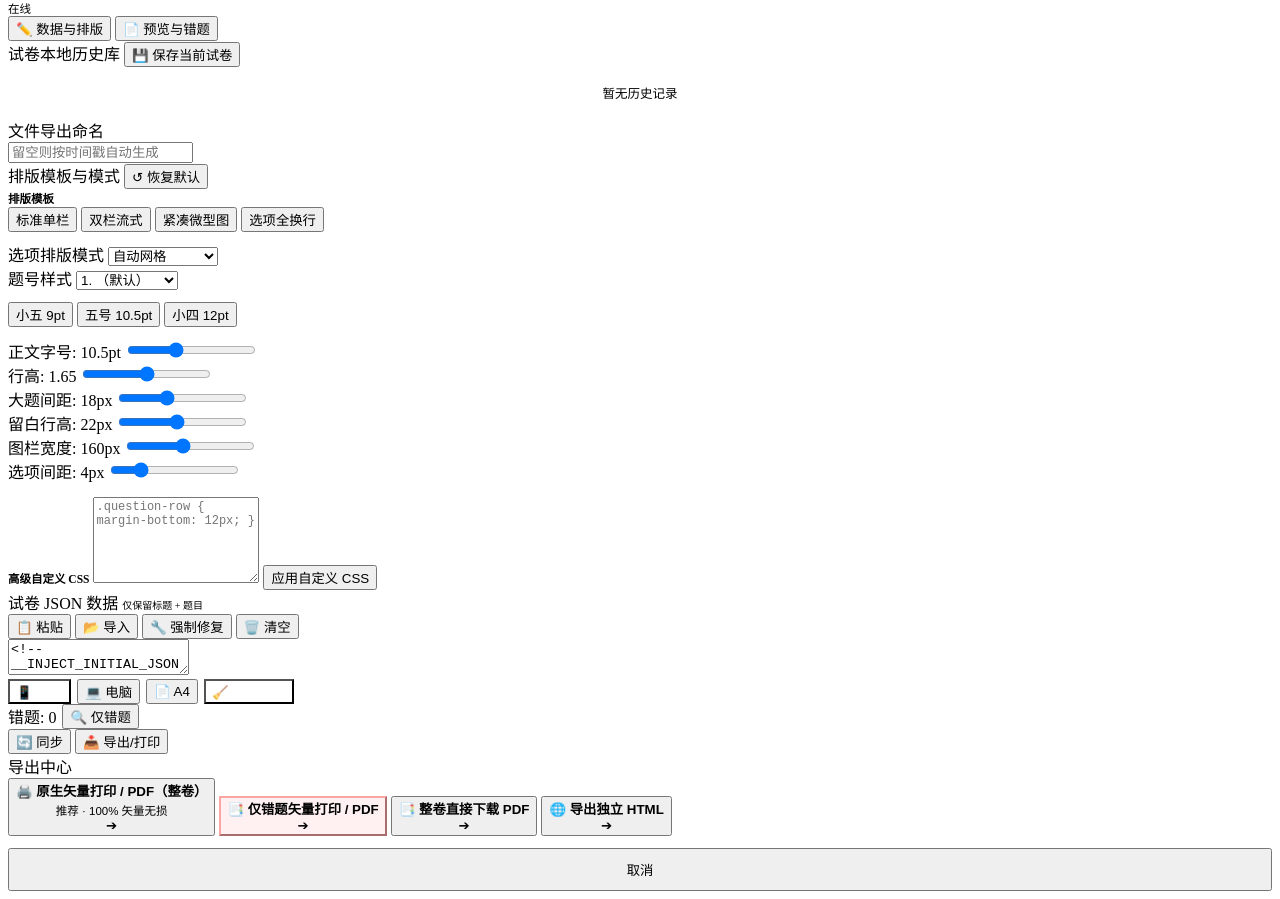
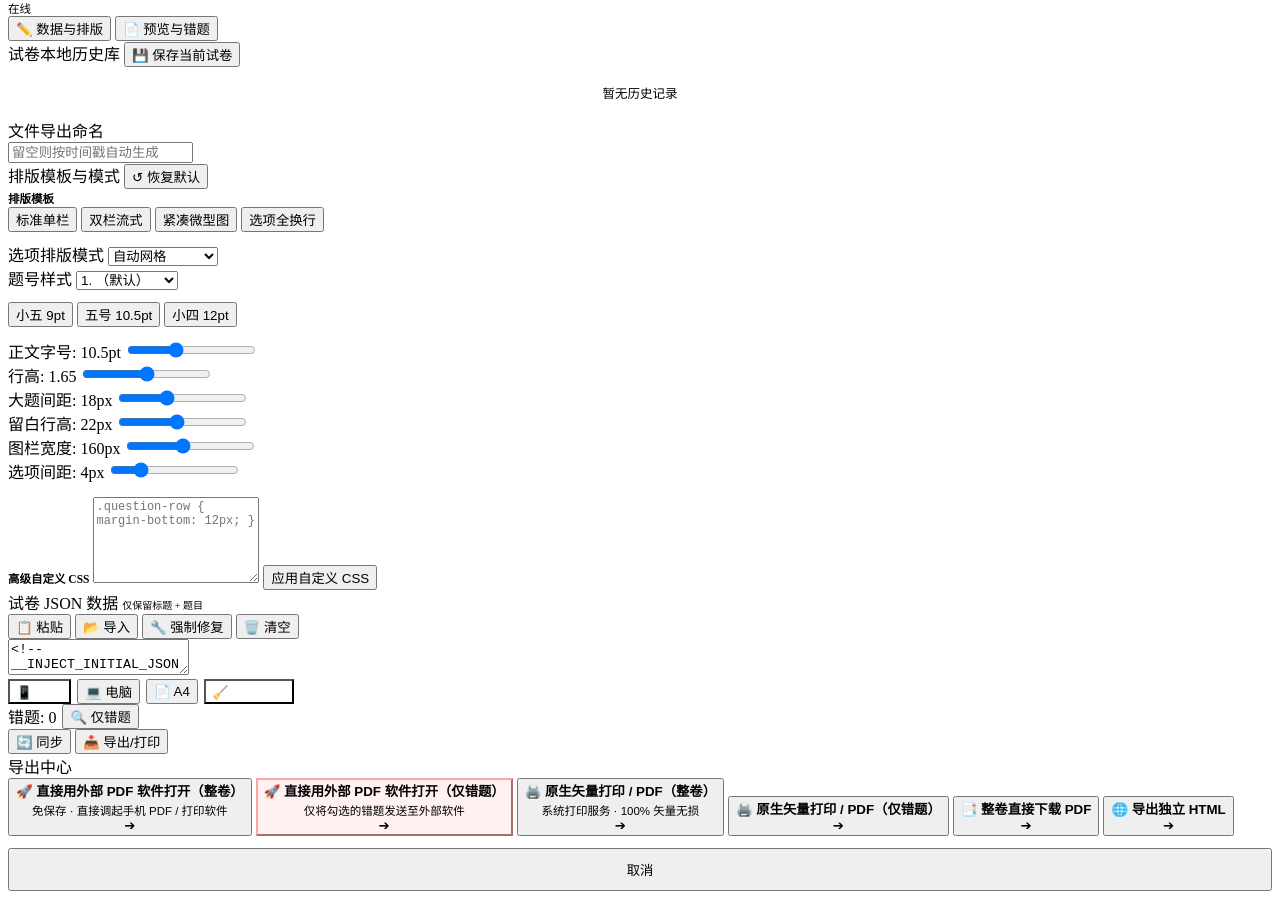
Before and after one commit to Ankstam/question, a website: page src/ui/index.html in a window 1280 px wide. Shown: the part 107-1006 px from the top of the page. Drawn offline with nearby package versions, Linux system fonts and the light colour scheme.

Commit message:
Update index.html

```diff
--- a/src/ui/index.html
+++ b/src/ui/index.html
@@ -167,15 +167,38 @@
   <div class="modal-overlay" id="export-modal" onclick="closeExportModal(event)">
     <div class="modal-content" onclick="event.stopPropagation()">
       <div class="modal-header">导出中心</div>
+
+      <!-- 当大试卷渲染超过浏览器手势时间限制时显示的直达横幅 -->
+      <div id="ready-share-banner" style="display:none;margin-bottom:12px;padding:12px;border-radius:12px;background:#ecfdf5;border:1.5px solid #10b981;text-align:center;">
+        <div style="font-size:13px;font-weight:700;color:#065f46;margin-bottom:8px;">✅ PDF 已生成完毕</div>
+        <button class="btn btn-primary" style="width:100%;background:linear-gradient(135deg,#059669,#10b981);" onclick="triggerPendingPdfShare()">
+          📂 立即选择外部 PDF / 打印软件打开
+        </button>
+      </div>
+
       <div class="export-grid">
-        <button class="export-item highlight" onclick="triggerChromePrint(false)">
+        <button class="export-item highlight" onclick="openWithExternalPdfApp(false)">
           <div>
-            <div style="color:var(--primary);font-weight:700;">🖨️ 原生矢量打印 / PDF（整卷）</div>
-            <div style="font-size:11.5px;color:var(--text-sub);margin-top:2px;">推荐 · 100% 矢量无损</div>
+            <div style="color:var(--primary);font-weight:700;">🚀 直接用外部 PDF 软件打开（整卷）</div>
+            <div style="font-size:11.5px;color:var(--text-sub);margin-top:2px;">免保存 · 直接调起手机 PDF / 打印软件</div>
           </div><span>➔</span>
         </button>
-        <button class="export-item" style="border-color:#fca5a5;background:#fff1f2;" onclick="triggerChromePrint(true)">
-          <div><div style="color:var(--danger);font-weight:700;">📑 仅错题矢量打印 / PDF</div></div><span>➔</span>
+        <button class="export-item" style="border-color:#fca5a5;background:#fff1f2;" onclick="openWithExternalPdfApp(true)">
+          <div>
+            <div style="color:var(--danger);font-weight:700;">🚀 直接用外部 PDF 软件打开（仅错题）</div>
+            <div style="font-size:11.5px;color:var(--text-sub);margin-top:2px;">仅将勾选的错题发送至外部软件</div>
+          </div><span>➔</span>
+        </button>
+        <button class="export-item" onclick="triggerChromePrint(false)">
+          <div>
+            <div style="font-weight:700;">🖨️ 原生矢量打印 / PDF（整卷）</div>
+            <div style="font-size:11.5px;color:var(--text-sub);margin-top:2px;">系统打印服务 · 100% 矢量无损</div>
+          </div><span>➔</span>
+        </button>
+        <button class="export-item" onclick="triggerChromePrint(true)">
+          <div>
+            <div style="color:var(--danger);font-weight:600;">🖨️ 原生矢量打印 / PDF（仅错题）</div>
+          </div><span>➔</span>
         </button>
         <button class="export-item" onclick="exportDirectPDF(false)">
           <div><div style="font-weight:600;">📑 整卷直接下载 PDF</div></div><span>➔</span>
```
